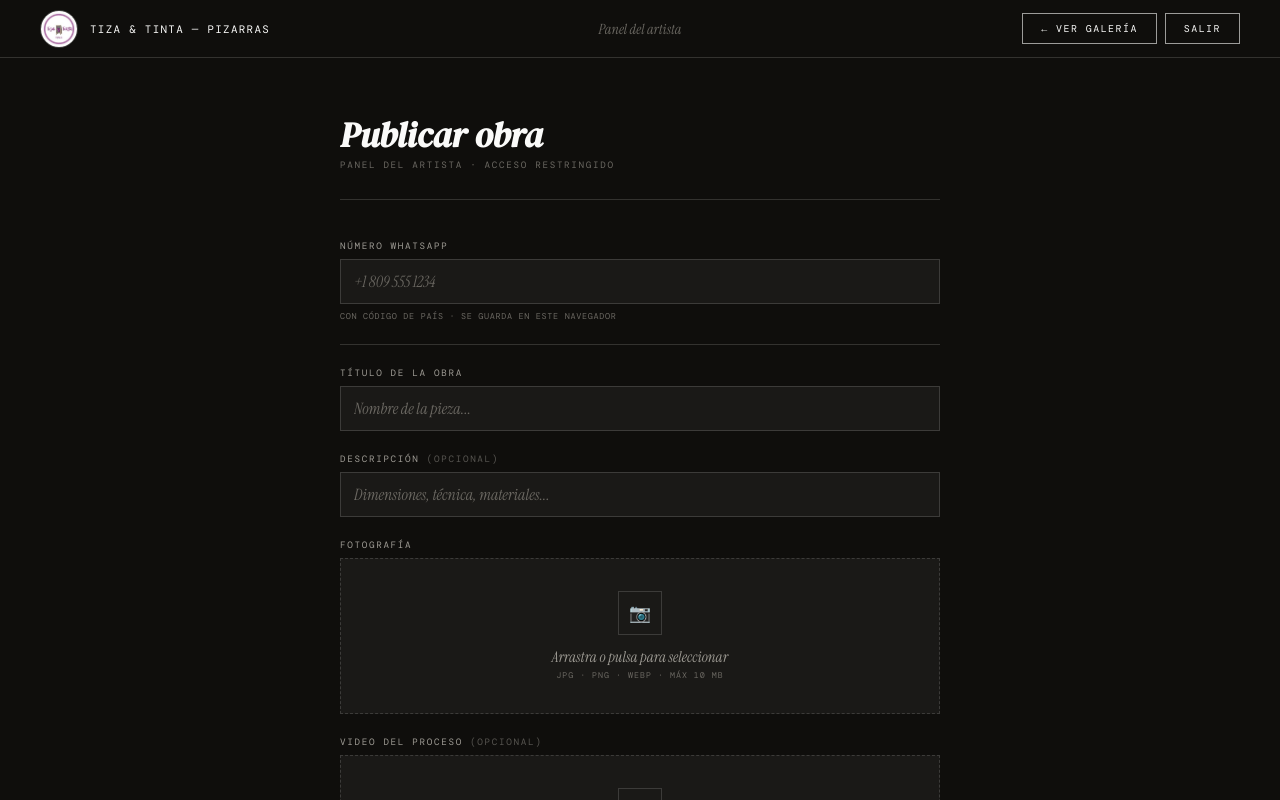
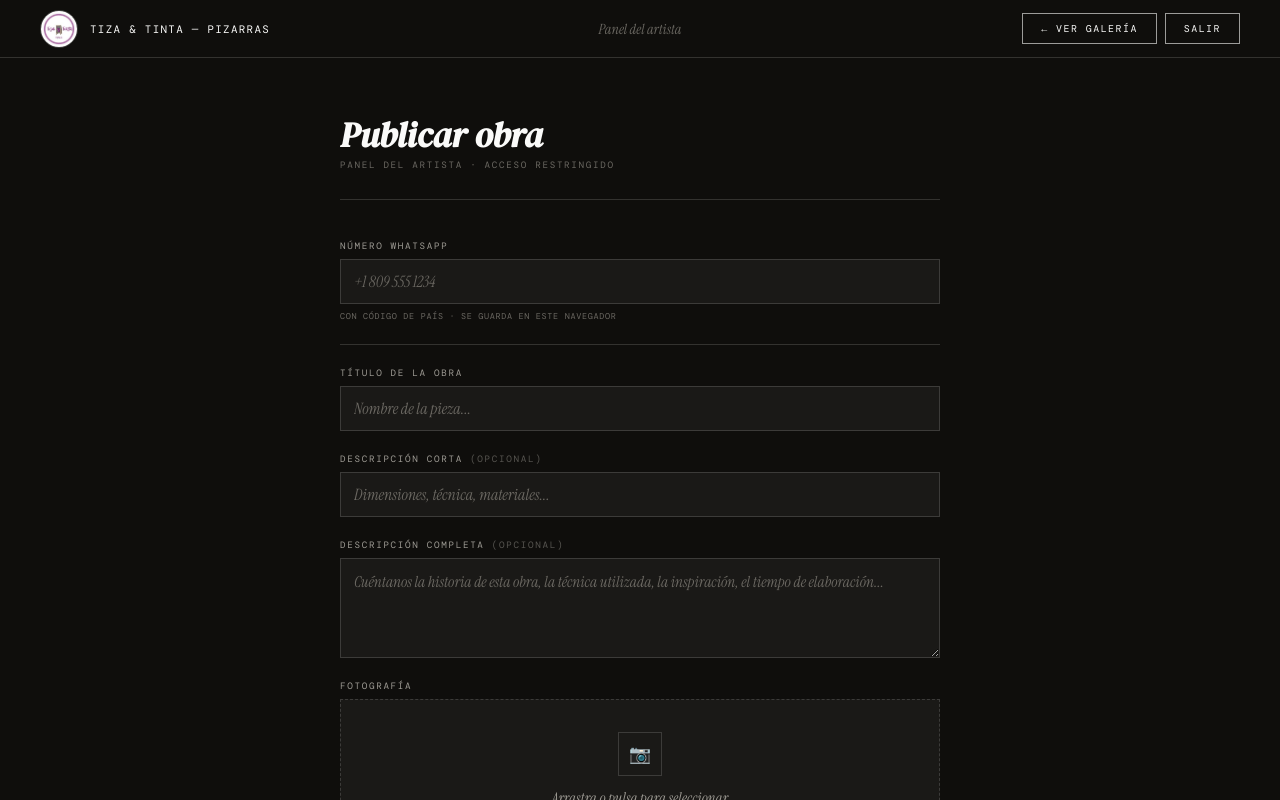
Before and after one commit to MegaDragon-Lab/tizaytintapizarras, a Next.js app: page /admin in a window 1280 px wide. Shown: the top 800 px of the page. Built offline with nearby package versions, Linux system fonts and the light colour scheme; no server answers; the database is empty; a web font is replaced by a local one.

Commit message:
Add files via upload

```diff
--- a/app/GalleryClient.js
+++ b/app/GalleryClient.js
@@ -160,7 +160,9 @@ export default function GalleryClient({ initialArts }) {
             </div>
             <div className="lb-sidebar">
               <h2 className="lb-title">{lightbox.art.title}</h2>
-              <p className="lb-desc">{lightbox.art.desc || 'Arte original sobre pizarra, hecho a mano.'}</p>
+              {lightbox.art.desc && <p className="lb-desc" style={{fontFamily:'var(--font-mono)',fontSize:'.6rem',letterSpacing:'.1em',textTransform:'uppercase',color:'var(--muted)'}}>{lightbox.art.desc}</p>}
+              {lightbox.art.longDesc && <p className="lb-desc">{lightbox.art.longDesc}</p>}
+              {!lightbox.art.longDesc && !lightbox.art.desc && <p className="lb-desc">Arte original sobre pizarra, hecho a mano.</p>}
               {lightbox.art.videoUrl && (
                 <div className="lb-video-wrap">
                   <p className="lb-video-label">▶ Proceso de elaboración</p>
--- a/app/admin/page.js
+++ b/app/admin/page.js
@@ -9,6 +9,7 @@ export default function AdminPage() {
   const [waNumber, setWaNumber] = useState('');
   const [title, setTitle] = useState('');
   const [desc, setDesc] = useState('');
+  const [longDesc, setLongDesc] = useState('');
   const [file, setFile] = useState(null);
   const [previewSrc, setPreviewSrc] = useState(null);
   const [previewName, setPreviewName] = useState('');
@@ -23,6 +24,7 @@ export default function AdminPage() {
   const [editArt, setEditArt] = useState(null);
   const [editTitle, setEditTitle] = useState('');
   const [editDesc, setEditDesc] = useState('');
+  const [editLongDesc, setEditLongDesc] = useState('');
   const [editFile, setEditFile] = useState(null);
   const [editPreview, setEditPreview] = useState(null);
   const [editVideo, setEditVideo] = useState(null);
@@ -94,6 +96,7 @@ export default function AdminPage() {
       fd.append('file', file);
       fd.append('title', title.trim());
       fd.append('desc', desc.trim());
+      fd.append('longDesc', longDesc.trim());
       fd.append('wa', waNumber.replace(/\s+/g, ''));
       if (video) fd.append('video', video);
       setProgress(50);
@@ -102,7 +105,7 @@ export default function AdminPage() {
       if (!res.ok) throw new Error();
       const newArt = await res.json();
       setArts(prev => [newArt, ...prev]);
-      setTitle(''); setDesc(''); setFile(null); setPreviewSrc(null); setPreviewName('');
+      setTitle(''); setDesc(''); setLongDesc(''); setFile(null); setPreviewSrc(null); setPreviewName('');
       setVideo(null); setVideoName('');
       if (fileInputRef.current) fileInputRef.current.value = '';
       if (videoInputRef.current) videoInputRef.current.value = '';
@@ -137,7 +140,7 @@ export default function AdminPage() {
   }
 
   function openEdit(art) {
-    setEditArt(art); setEditTitle(art.title); setEditDesc(art.desc || '');
+    setEditArt(art); setEditTitle(art.title); setEditDesc(art.desc || ''); setEditLongDesc(art.longDesc || '');
     setEditFile(null); setEditPreview(null);
     setEditVideo(null); setEditVideoName(''); setRemoveVideo(false);
   }
@@ -149,6 +152,7 @@ export default function AdminPage() {
       const fd = new FormData();
       fd.append('title', editTitle.trim());
       fd.append('desc', editDesc.trim());
+      fd.append('longDesc', editLongDesc.trim());
       if (editFile) fd.append('file', editFile);
       if (editVideo) fd.append('video', editVideo);
       if (removeVideo) fd.append('removeVideo', 'true');
@@ -206,9 +210,15 @@ export default function AdminPage() {
               value={title} onChange={e => setTitle(e.target.value)} {...h} />
           </div>
           <div className="field">
-            <label className="field-label" htmlFor="desc">Descripción <span style={{ opacity: .5 }}>(opcional)</span></label>
+            <label className="field-label" htmlFor="desc">Descripción corta <span style={{ opacity: .5 }}>(opcional)</span></label>
             <input type="text" className="field-input" id="desc" placeholder="Dimensiones, técnica, materiales..."
               value={desc} onChange={e => setDesc(e.target.value)} {...h} />
+          </div>
+          <div className="field">
+            <label className="field-label" htmlFor="longDesc">Descripción completa <span style={{ opacity: .5 }}>(opcional)</span></label>
+            <textarea className="field-textarea" id="longDesc"
+              placeholder="Cuéntanos la historia de esta obra, la técnica utilizada, la inspiración, el tiempo de elaboración..."
+              value={longDesc} onChange={e => setLongDesc(e.target.value)} {...h} />
           </div>
 
           {/* IMAGE */}
@@ -346,9 +356,15 @@ export default function AdminPage() {
                   onChange={e => setEditTitle(e.target.value)} {...h} />
               </div>
               <div className="field">
-                <label className="field-label">Descripción</label>
+                <label className="field-label">Descripción corta</label>
                 <input type="text" className="field-input" value={editDesc}
                   onChange={e => setEditDesc(e.target.value)} placeholder="Dimensiones, técnica..." {...h} />
+              </div>
+              <div className="field">
+                <label className="field-label">Descripción completa <span style={{ opacity: .5 }}>(opcional)</span></label>
+                <textarea className="field-textarea" value={editLongDesc}
+                  onChange={e => setEditLongDesc(e.target.value)}
+                  placeholder="Historia de la obra, técnica, inspiración..." {...h} />
               </div>
               <div className="field">
                 <label className="field-label">Cambiar foto <span style={{ opacity: .5 }}>(opcional)</span></label>
--- a/app/api/arts/[id]/route.js
+++ b/app/api/arts/[id]/route.js
@@ -38,8 +38,9 @@ export async function PATCH(request, { params }) {
       updates = { sold: body.sold };
     } else {
       const formData = await request.formData();
-      updates.title = formData.get('title') || art.title;
-      updates.desc  = formData.get('desc') ?? art.desc;
+      updates.title    = formData.get('title') || art.title;
+      updates.desc     = formData.get('desc') ?? art.desc;
+      updates.longDesc = formData.get('longDesc') ?? art.longDesc ?? '';
 
       // New image
       const newFile = formData.get('file');
--- a/app/api/arts/route.js
+++ b/app/api/arts/route.js
@@ -20,19 +20,18 @@ export async function POST(request) {
   try {
     const formData = await request.formData();
     const file    = formData.get('file');
-    const video   = formData.get('video');   // optional
+    const video   = formData.get('video');
     const title   = formData.get('title');
     const desc    = formData.get('desc') || '';
+    const longDesc = formData.get('longDesc') || '';
     const wa      = formData.get('wa');
 
     if (!file || !title || !wa) {
       return Response.json({ error: 'Faltan campos requeridos' }, { status: 400 });
     }
 
-    // Upload image
     const blob = await put(`arts/${Date.now()}-${file.name}`, file, { access: 'public' });
 
-    // Upload video if provided
     let videoUrl = null;
     if (video && video.size > 0) {
       const vBlob = await put(`arts/videos/${Date.now()}-${video.name}`, video, { access: 'public' });
@@ -43,6 +42,7 @@ export async function POST(request) {
       id: Date.now(),
       title,
       desc,
+      longDesc,
       wa,
       imgUrl: blob.url,
       videoUrl,
--- a/app/globals.css
+++ b/app/globals.css
@@ -314,30 +314,6 @@ footer { border-top: 1px solid var(--border); padding: 22px 40px; display: flex;
   vertical-align: middle;
 }
 
-/* CUSTOM ORDER CARD */
-.custom-card { border: 1px dashed var(--border); }
-.custom-img-wrap { position: relative; width: 100%; padding-bottom: 100%; overflow: hidden; flex-shrink: 0; }
-.custom-bg {
-  position: absolute; inset: 0;
-  display: flex; align-items: center; justify-content: center;
-  background: linear-gradient(135deg, #1a1917 0%, #252320 50%, #1a1917 100%);
-}
-.custom-icon {
-  font-size: 3rem;
-  color: rgba(250,250,249,.15);
-  animation: pulse 3s ease-in-out infinite;
-}
-@keyframes pulse { 0%,100% { opacity: .15; transform: scale(1); } 50% { opacity: .35; transform: scale(1.1); } }
-.btn-wa-custom {
-  background: transparent !important;
-  border-color: rgba(250,250,249,.4) !important;
-  color: var(--fg) !important;
-}
-.btn-wa-custom:hover {
-  background: var(--wa-green) !important;
-  border-color: var(--wa-green) !important;
-  color: white !important;
-}
 
 /* MANAGE BUTTONS */
 .btn-manage {
@@ -437,3 +413,28 @@ footer { border-top: 1px solid var(--border); padding: 22px 40px; display: flex;
   z-index: 2;
   backdrop-filter: blur(4px);
 }
+
+/* LONG DESCRIPTION */
+.card-long-desc {
+  font-family: var(--font-body);
+  font-size: .95rem;
+  color: var(--mid-gray);
+  line-height: 1.7;
+  margin-top: 6px;
+}
+.field-textarea {
+  background: var(--card-bg);
+  border: 1px solid var(--border);
+  color: var(--fg);
+  font-family: var(--font-body);
+  font-size: .95rem;
+  padding: 11px 13px;
+  outline: none;
+  transition: border-color .2s;
+  width: 100%;
+  resize: vertical;
+  min-height: 100px;
+  line-height: 1.6;
+}
+.field-textarea:focus { border-color: var(--fg); }
+.field-textarea::placeholder { color: var(--muted); font-style: italic; }
```
